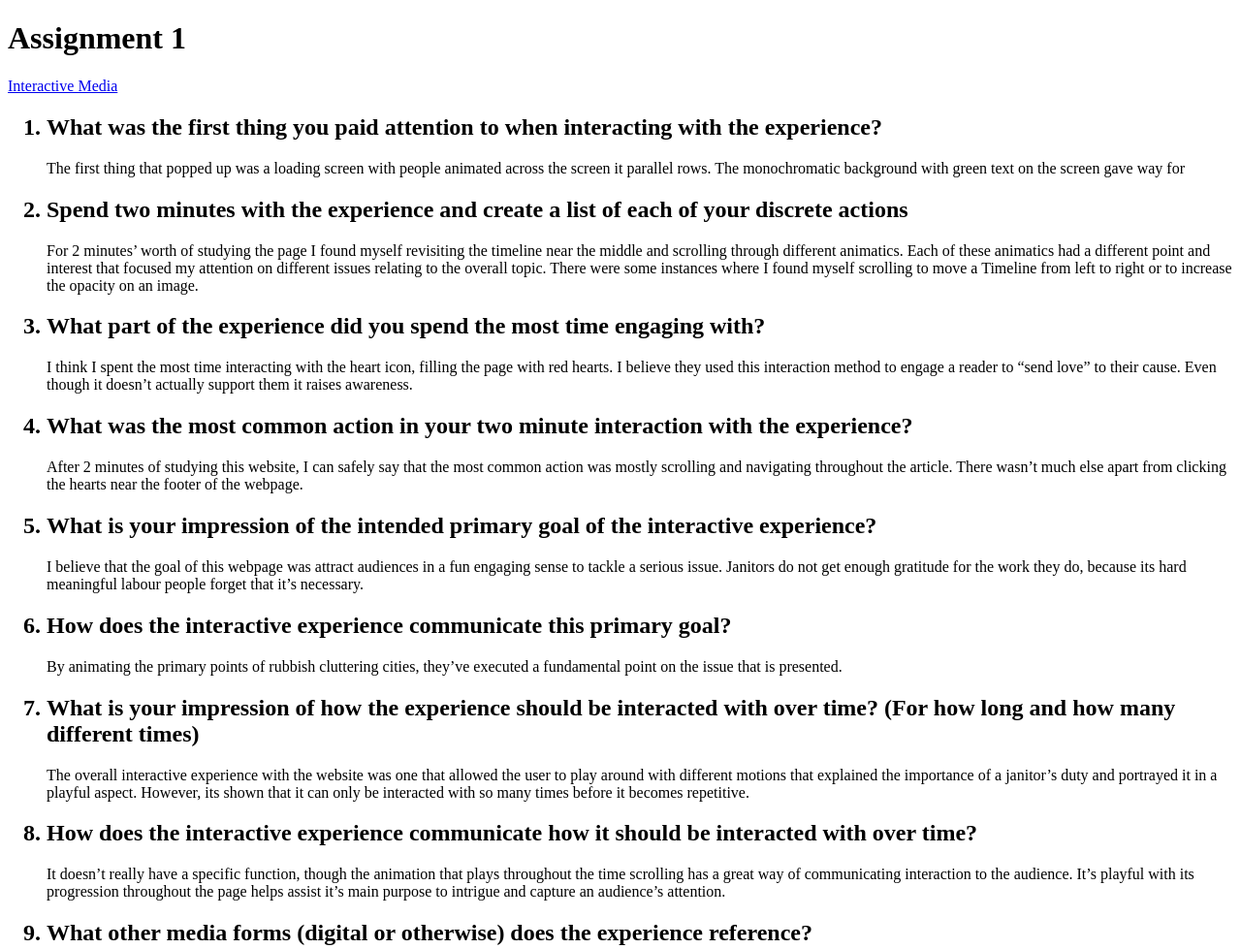
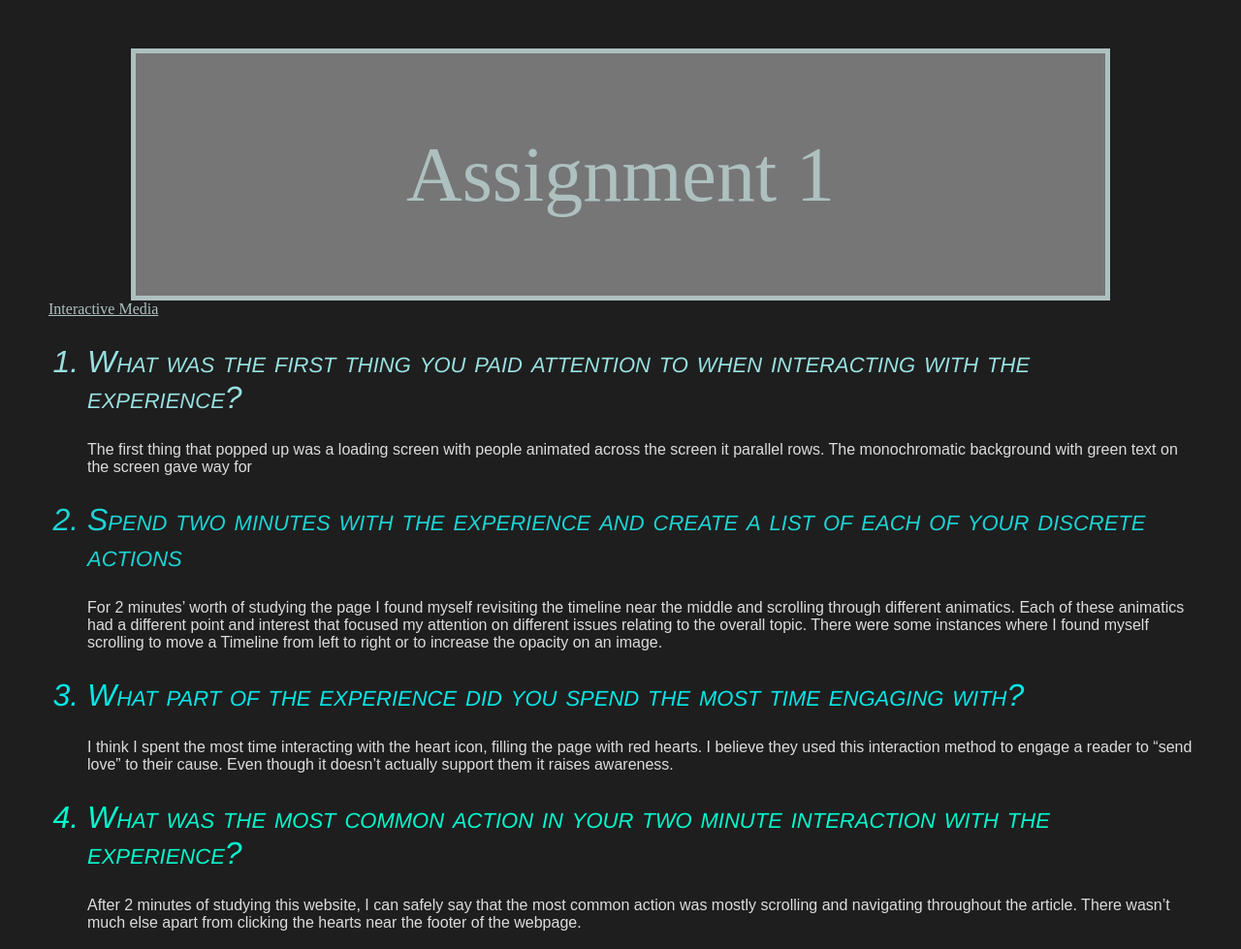
Before and after one commit to Asicanatara/Asicanatara.github.io, a plain HTML site: page Assignment1/index.html in a window 1280 px wide. Shown: the top 979 px of the page at 97% size. Drawn offline with Linux system fonts and the light colour scheme.

Commit message:
Margins Style

```diff
--- a/Assignment1/index.html
+++ b/Assignment1/index.html
@@ -4,37 +4,43 @@
     <meta charset="UTF-8" />
     <meta name="viewport" content="width=device-width, initial-scale=1.0" />
     <title>Document</title>
+    <link rel="stylesheet" href="main.css">
   </head>
   <body>
-    <h1>Assignment 1</h1>
-    <a href="../index.html">Interactive Media</a>
-    <ol>
-      <h2><li>What was the first thing you paid attention to when interacting with the experience?</li></h2>
+
+    <div class="box" id="box2" style="color:rgb(174, 192, 192)"> Assignment 1</div>
+
+    <a  style="color:rgb(174, 192, 192)" href="../index.html">Interactive Media</a>
+
+   <div margin:auto>
+    <ol style="color:rgb(220, 220, 220)">
+      <h2 style="color:rgb(153, 224, 224)"><li>What was the first thing you paid attention to when interacting with the experience?</li></h2>
       <p>The first thing that popped up was a loading screen with people animated across the screen it parallel rows. The monochromatic background with green text on the screen gave way for </p>
-      <h2><li>Spend two minutes with the experience and create a list of each of your discrete actions</li></h2>
+      <h2 style="color:rgb(29, 211, 211)"><li>Spend two minutes with the experience and create a list of each of your discrete actions</li></h2>
       <p>For 2 minutes’ worth of studying the page I found myself revisiting the timeline near the middle and scrolling through different animatics. Each of these animatics had a different point and interest that focused my attention on different issues relating to the overall topic. There were some instances where I found myself scrolling to move a Timeline from left to right or to increase the opacity on an image.</p>
-      <h2><li>What part of the experience did you spend the most time engaging with?</li></h2>
+      <h2 style="color:rgb(8, 229, 229)"><li>What part of the experience did you spend the most time engaging with?</li></h2>
       <p>I think I spent the most time interacting with the heart icon, filling the page with red hearts. I believe they used this interaction method to engage a reader to “send love” to their cause. Even though it doesn’t actually support them it raises awareness.</p>
-      <h2><li>What was the most common action in your two minute interaction with the experience?</li></h2>
+      <h2 style="color:rgb(5, 248, 204)"><li>What was the most common action in your two minute interaction with the experience?</li></h2>
       <p>After 2 minutes of studying this website, I can safely say that the most common action was mostly scrolling and navigating throughout the article. There wasn’t much else apart from clicking the hearts near the footer of the webpage.</p>
-      <h2><li>What is your impression of the intended primary goal of the interactive experience?</li></h2>
+      <h2 style="color:rgb(0, 255, 200)"><li>What is your impression of the intended primary goal of the interactive experience?</li></h2>
       <p>I believe that the goal of this webpage was attract audiences in a fun engaging sense to tackle a serious issue. Janitors do not get enough gratitude for the work they do, because its hard meaningful labour people forget that it’s necessary.</p>
-      <h2><li>How does the interactive experience communicate this primary goal?</li></h2>
+      <h2 style="color:rgb(0, 255, 153)"><li>How does the interactive experience communicate this primary goal?</li></h2>
       <p>By animating the primary points of rubbish cluttering cities, they’ve executed a fundamental point on the issue that is presented.</p>
-      <h2><li>What is your impression of how the experience should be interacted with over time? (For how long and how many different times)</li></h2>
+      <h2 style="color:rgb(0, 255, 119)"><li>What is your impression of how the experience should be interacted with over time? (For how long and how many different times)</li></h2>
       <p>The overall interactive experience with the website was one that allowed the user to play around with different motions that explained the importance of a janitor’s duty and portrayed it in a playful aspect. However, its shown that it can only be interacted with so many times before it becomes repetitive.</p>
-      <h2><li>How does the interactive experience communicate how it should be interacted with over time?</li></h2>
+      <h2 style="color:rgb(132, 250, 183)"><li>How does the interactive experience communicate how it should be interacted with over time?</li></h2>
       <p>It doesn’t really have a specific function, though the animation that plays throughout the time scrolling has a great way of communicating interaction to the audience. It’s playful with its progression throughout the page helps assist it’s main purpose to intrigue and capture an audience’s attention.</p>
-      <h2><li>What other media forms (digital or otherwise) does the experience reference?</li></h2>
+      <h2 style="color:rgb(190, 255, 210)"><li>What other media forms (digital or otherwise) does the experience reference?</li></h2>
       <p>This site references newspapers, old pictures of janitors and renaissance paintings as a media form.</p>
-      <h2><li>What does this reference/s communicate to you about how you should act when engaging with your research experience?</li></h2>
+      <h2 style="color:rgb(182, 208, 255)"><li>What does this reference/s communicate to you about how you should act when engaging with your research experience?</li></h2>
       <p>When communing with this site, the references not only support the main topic and argument it also creates a push towards a new insight that made me take a new look at janitors and their overall influence on civilisation.</p>
-      <h2><li>What does this reference/s communicate to you about how you should feel when engaging with your research experience?</li></h2>
+      <h2 style="color:rgb(155, 163, 255)"><li>What does this reference/s communicate to you about how you should feel when engaging with your research experience?</li></h2>
       <p>Looking at the modes of form, it made me feel very concerned and fearsome for this version of our planet. It has played a toll on being threatening and toys with our emotions to illustrate its point of view on Janitorial influence.</p>
-      <h2><li>What is the most frustrating part of the interaction to you and what makes that part frustrating?</li></h2>
+      <h2 style="color:rgb(206, 174, 251)"><li>What is the most frustrating part of the interaction to you and what makes that part frustrating?</li></h2>
       <p>The most irritable part of the interaction I found to be was the formation of the timeline. Although it functioned well, in certain aspects it was irritating to use and above all else some of the text was cut off (could have been a monitor issue).</p>
-      <h2><li>What is the most satisfying part of the interaction to you and what makes that part satisfying?</li></h2>
+      <h2 style="color:rgb(255, 137, 216)"><li>What is the most satisfying part of the interaction to you and what makes that part satisfying?</li></h2>
       <p>I stand by the fact that I spent a good number of the study clicking the hearts to fill the screen. I don’t know exactly why I found this satisfying, but it could have something to do with the interactivity or the sense of completion when filling the screen. </p>
     </ol>
+ </div>
   </body>
 </html>
--- /dev/null
+++ b/Assignment1/main.css
@@ -0,0 +1,36 @@
+body {
+    background-color: #1e1e1e
+
+}
+body {
+    margin: 50px
+
+}
+p {
+    font-family: Arial, Helvetica, sans-serif;
+}
+h2 {
+    font-family: 'Franklin Gothic Medium', 'Arial Narrow', Arial, sans-serif;
+    font-weight: 200;
+    font-variant: small-caps;
+    font-size:xx-large;
+    font-style:oblique;
+}
+.box {
+   Border: 5px solid;
+   font-size: 5em;
+   width: 1000px;
+   height:250px;
+   display: flex;
+   justify-content: center;
+   align-items: center;
+}
+#box1 {
+    background-color: aqua;
+    margin: auto;
+}
+#box2 {
+  background-color: rgb(118, 118, 118);
+
+    margin:auto;
+}
```
Also changed, not shown: index.html (+2 -1 lines).
